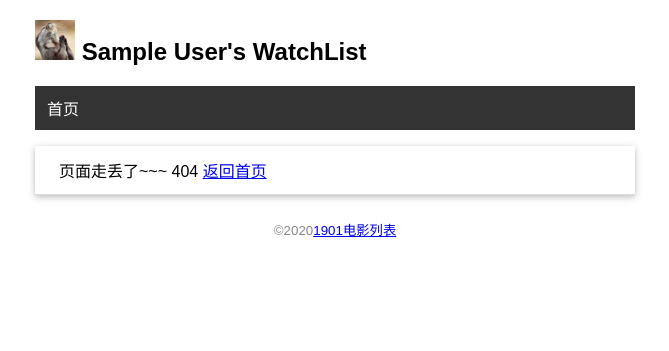
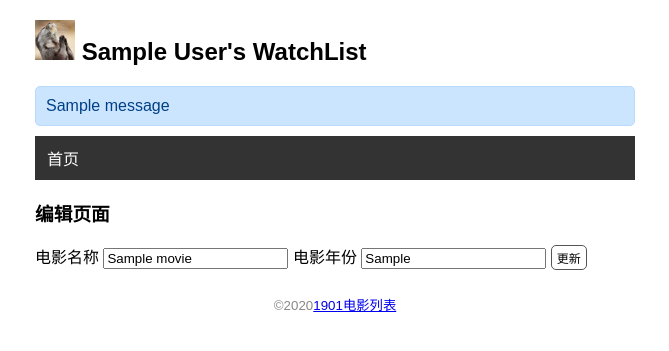
Before and after one commit to songsongsongxiansen/flask1901, a Flask app: page /movie/edit/1 in a window 1280 px wide. Shown: the top 351 px of the page, without its empty margins (305-974 px from the left). Run offline with Flask 2, Linux system fonts and the light colour scheme; tables that the repository leaves empty hold one stand-in row (values such as "Sample post"); one stand-in notice (Sample message) is shown.

Commit message:
表单完结(bug)

```diff
--- a/day1/watchlist/app.py
+++ b/day1/watchlist/app.py
@@ -3,7 +3,7 @@ import sys
 
 from flask_sqlalchemy import SQLAlchemy
 import click
-from flask import Flask,render_template
+from flask import Flask,render_template,flash,redirect,request
 
 WIN = sys.platform.startswith('win')
 if WIN:
@@ -14,7 +14,8 @@ else:
 app = Flask(__name__)
 
 app.config['SQLALCHEMY_DATABASE_URI'] = prefix + os.path.join(app.root_path,'data.db')
-app.config['SQLALCHEMT_TRACK_MODIFICATIONS'] = False # 关闭了对模型修改的监控
+app.config['SQLALCHEMT_TRACK_MODIFICATIONS'] = False
+app.config['SECRET_KEY'] = 'watchlist_dev'
 
 db = SQLAlchemy(app) #初始化
 
@@ -37,12 +38,52 @@ def common_user():
 
 
 # views
-@app.route('/')
+@app.route('/',methods=['GET','POST'])
 def index():
+    if request.method == 'POST':
+        # request在请求触发的时候才会包含数据
+        title = request.form.get('title')
+        year = request.form.get('year')
+        # 验证数据
+        if not title or not year or len(year)>4 or len(title)>60:
+            flash('不能为空或超过最大长度')
+            return redirect(url_for('index'))
+        # 保存表单数据
+        movie = Movie(title=title,year=year)
+        db.session.add(movie)
+        db.session.commit()
+        flash('创建成功')
+        return redirect(url_for('index'))
 
     movies = Movie.query.all()
     return render_template('index.html',movies=movies)
 
+@app.route('/movie/edit/<int:movie_id>',methods=['GET','POST'])
+def edit(movie_id):
+    movie = Movie.query.get_or_404(movie_id)
+    if request.method == 'POST':
+        title = request.form['title']
+        year = request.form['year']
+        # 验证数据
+        if not title or not year or len(year)>4 or len(title)>60:
+            flash('不能为空或超过最大长度')
+            return redirect(url_for('index'))
+        movie.title = title
+        movie.year = year
+        db.session.commit()
+        flash("更新完成")
+        return redirect(url_for('index'))
+
+    return render_template('edit.html',movie=movie)
+
+# 删除电影信息
+@app.route('/movie/delete/<int:movie_id>',methods=['POST'])
+def delete(movie_id):
+    movie = Movie.query.get_or_404(movie_id)
+    db.session.delete(movie)
+    db.session.commit()
+    flash('删除成功')
+    return redirect(url_for('index'))
 
 
 
--- a/day1/watchlist/static/css/style.css
+++ b/day1/watchlist/static/css/style.css
@@ -66,3 +66,29 @@ nav li a:hover{
     border-radius: 5px;
     padding: 3px 5px;
 }
+.btn{
+    font-size: 12px;
+    padding: 3px 5px;
+    text-decoration: none;
+    cursor: pointer;
+    background-color: white;
+    color: black;
+    border: 1px solid #555555;
+    border-radius: 5px;
+}
+.btn:hover{
+    text-decoration: none;
+    background-color: black;
+    color: white;
+    border: 1px solid black;
+}
+.alert{
+    position: relative;
+    padding: 10px;
+    margin: 10px 0;
+    border: 1px solid transparent;
+    color: #004085;
+    background-color: #cce5ff;
+    border-color: #b8daff;
+    border-radius: 5px;
+}
--- a/day1/watchlist/templates/base.html
+++ b/day1/watchlist/templates/base.html
@@ -13,6 +13,9 @@
         <img class="avatar" src="{{ url_for('static',filename='images/鼹鼠.jpg') }}" alt="头像">
         {{ user.name }}'s WatchList
     </h2>
+    {% for message in get_flashed_messages() %}
+        <div class="alert">{{ message }}</div>
+    {% endfor %}
     <nav>
         <ul>
             <li>
--- /dev/null
+++ b/day1/watchlist/templates/edit.html
@@ -0,0 +1,11 @@
+{% extends 'base.html' %}
+
+{% block content %}
+<h3>编辑页面</h3>
+{# 更新电影的表单 #}
+<form method="post">
+    电影名称 <input type="text" name="title" autocomplete="off" required value="{{ movie.title }}">
+    电影年份 <input type="text" name="year" autocomplete="off" required value="{{ movie.year }}">
+    <input type="submit" class="btn" name="submit" value="更新">
+</form>
+{% endblock %}
```
Also changed, not shown: day1/watchlist/templates/index.html (+14 -0 lines).
